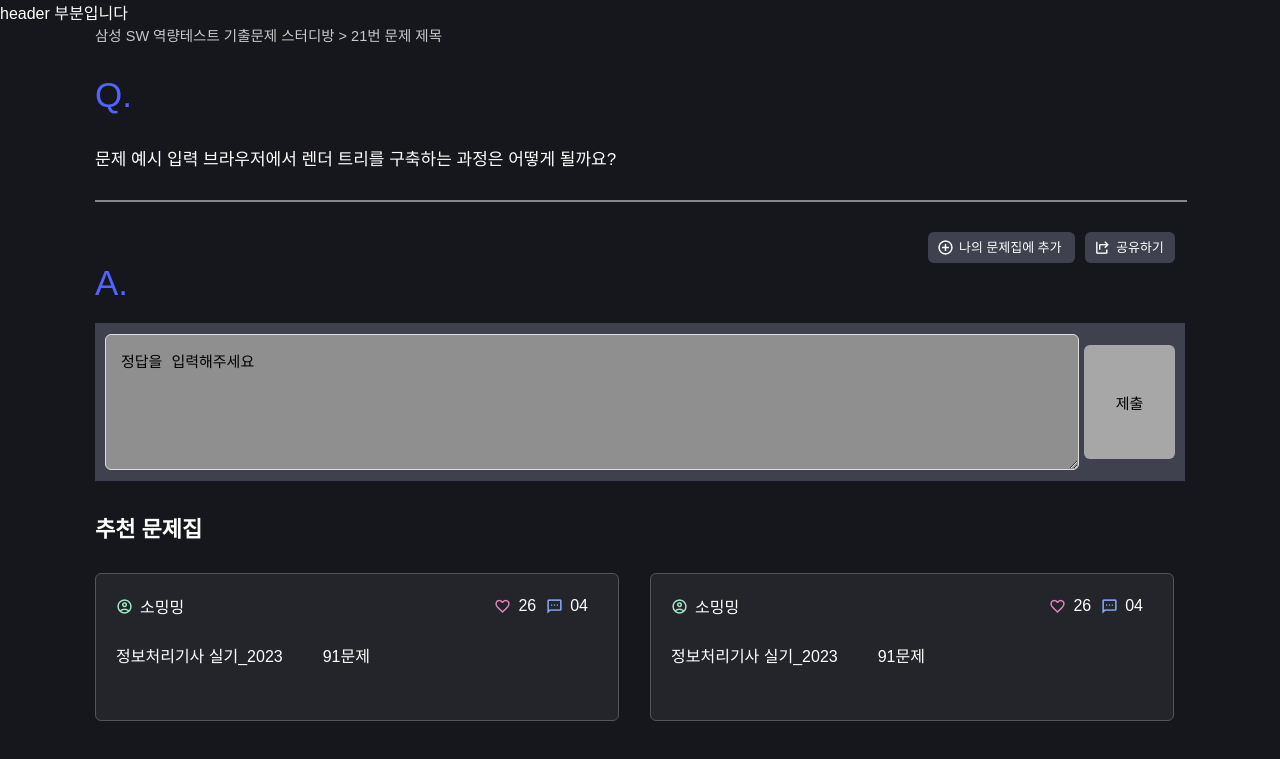
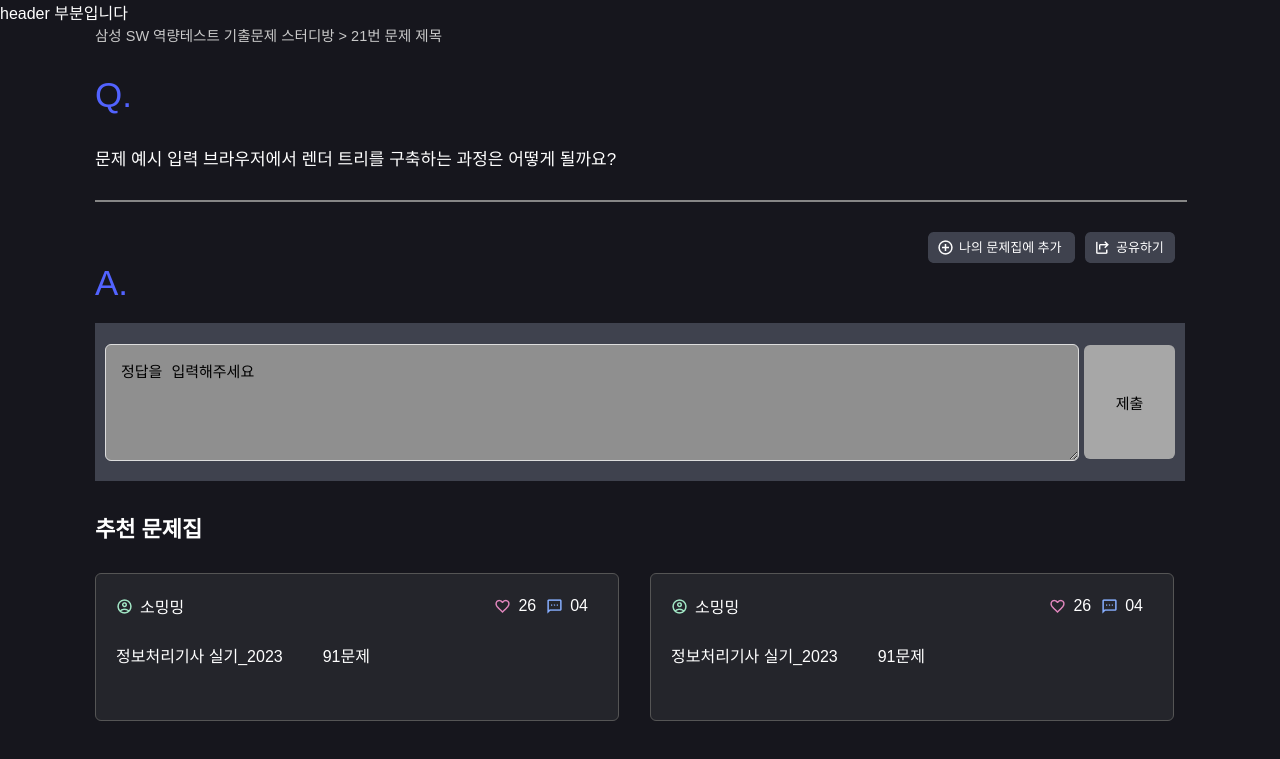
Before and after one commit to QuizUpWebProject/front, a React (Create React App) app: page /study/1/worklistid in a window 1280 px wide. Shown: the top 759 px of the page. Built offline with nearby package versions, Linux system fonts and the light colour scheme.

Commit message:
design: textarea 크기 수정 #17

```diff
--- a/src/pages/StudyWork.jsx
+++ b/src/pages/StudyWork.jsx
@@ -65,10 +65,6 @@ const Buttons = styled.div`
   text-align: left;
 `;
 
-const Img = styled.img`
-  margin-right: 10px;
-`;
-
 const Answer = styled.div`
   color: #5263ff;
   font-size: 35px;
@@ -88,7 +84,7 @@ const ABox = styled.div`
 const ATextArea = styled.textarea`
   flex: 1;
   width: 958px;
-  height: 114px;
+  height: 95px;
   margin-right: 5px;
   margin-left: 10px;
   background-color: #8f8f8f;
```
